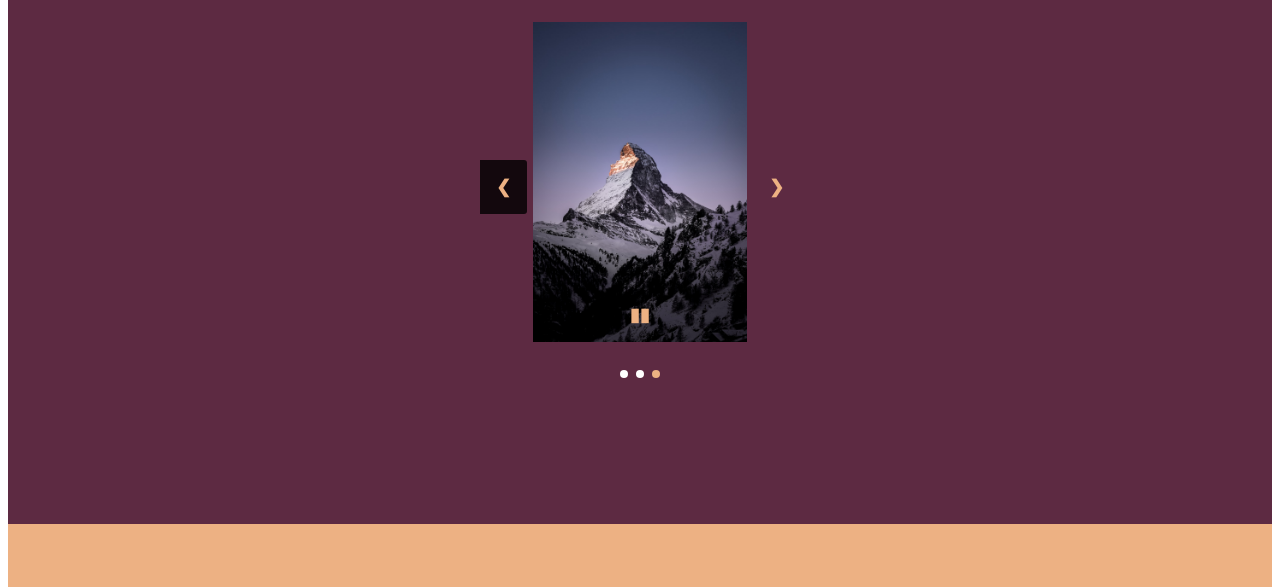
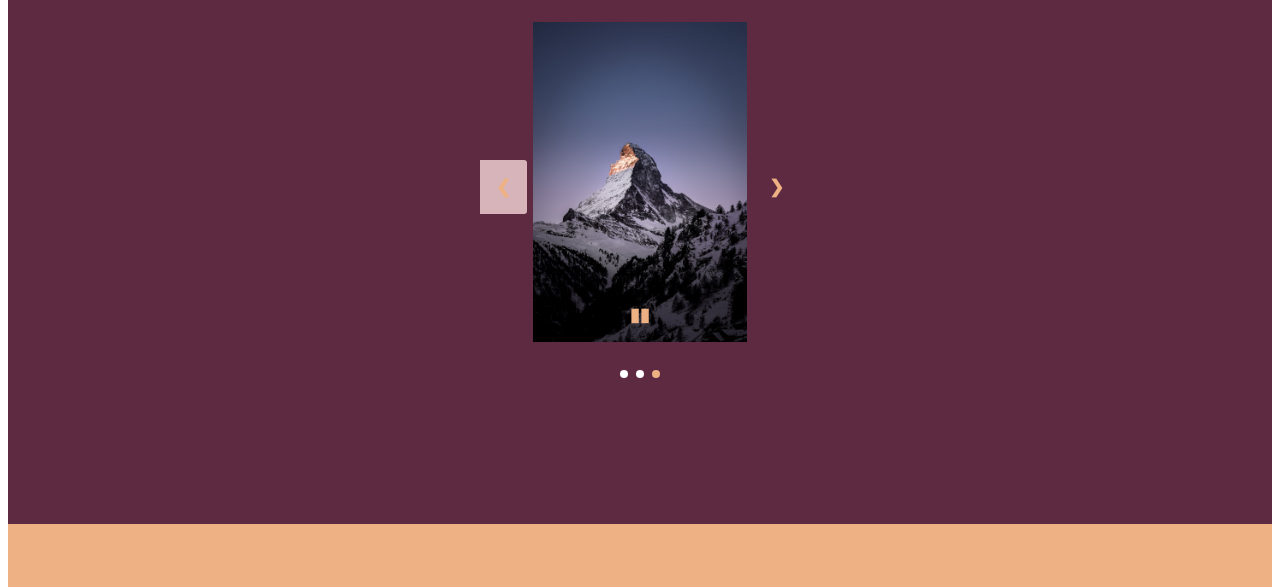
Before and after one commit to AlanWong-1992/carousel, a plain HTML site: page public/index.html in a window 1280 px wide. In both pictures the pointer is over the link 503 px from the left and 1111 px from the top of the page. Shown: the part 924-1511 px from the top of the page. Drawn offline with Linux system fonts and the light colour scheme.

Commit message:
edited arrow colors & background color for them

```diff
--- a/public/css/styles.css
+++ b/public/css/styles.css
@@ -131,7 +131,7 @@ footer{
   width: auto;
   margin-top: -22px;
   padding: 16px;
-  color: #EDB183;
+  color: #EDB183 !important;
   font-weight: bold;
   font-size: 18px;
   transition: 0.6s ease;
@@ -153,7 +153,7 @@ footer{
 
 /* On hover, add a black background color with a little bit see-through */
 .prev:hover, .next:hover {
-  background-color: rgba(0,0,0,0.8);
+  background-color: rgba(245, 215, 215, 0.8);
 }
 
 /* Caption text */
```
